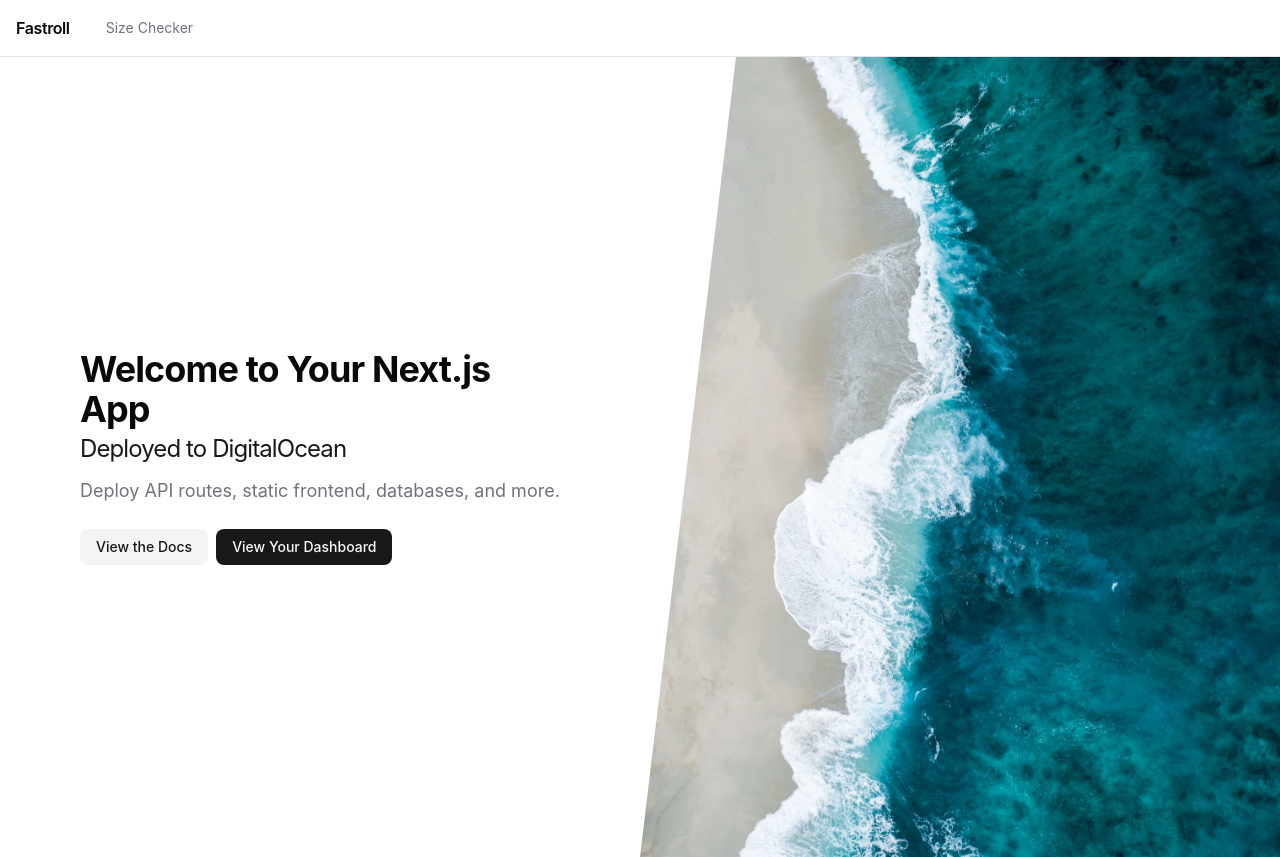
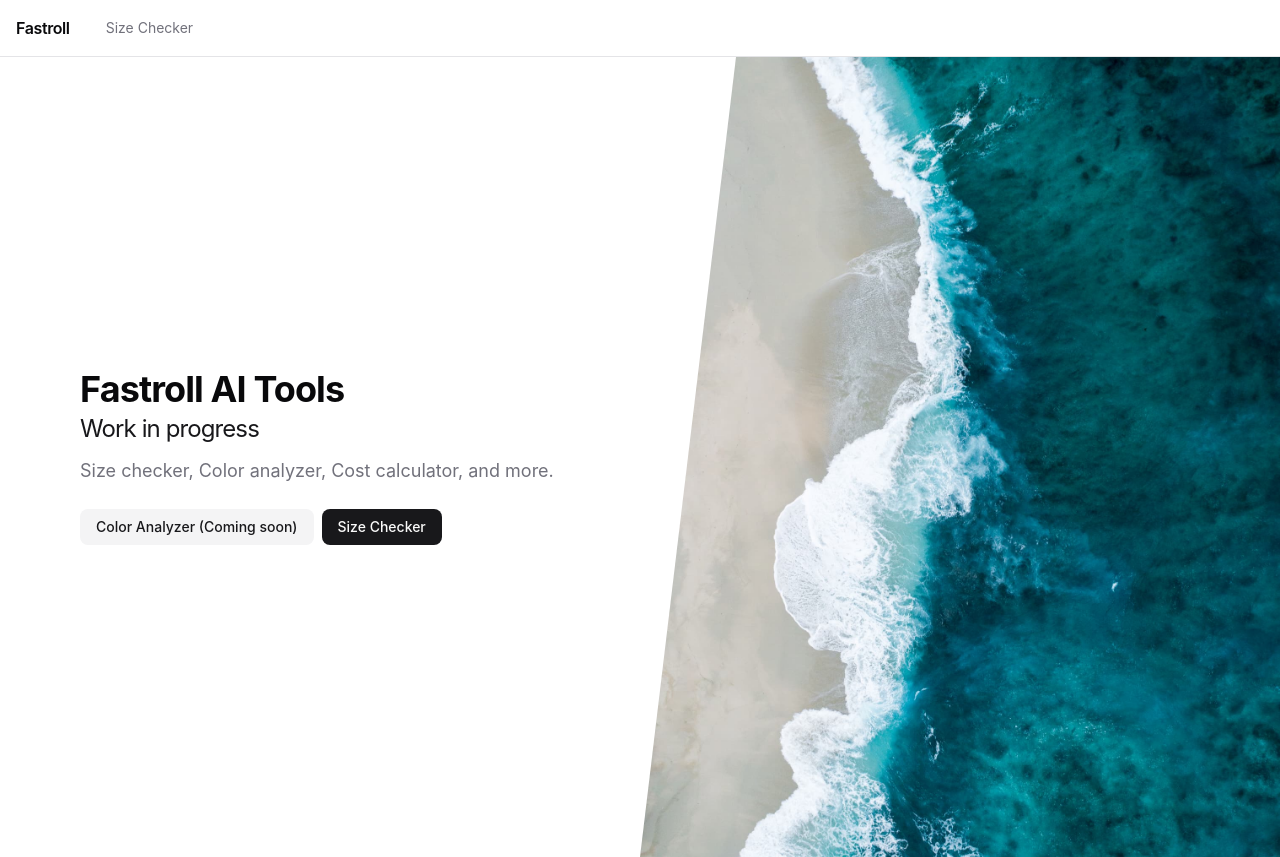
Before and after one commit to kylefoo/fr-costing-engine, a Next.js app: page / in a window 1280 px wide. Built offline with nearby package versions, Linux system fonts and the light colour scheme.

Commit message:
fix navigation

```diff
--- a/app/page.tsx
+++ b/app/page.tsx
@@ -7,24 +7,24 @@ export default function Home() {
     <div className="min-h-screen lg:flex text-lg">
       <div className="lg:w-1/2 relative z-10 flex flex-col justify-center px-10 lg:px-20 py-20 lg:py-0 text-left">
         <h2 className="text-4xl mb-3 font-bold tracking-tight text-foreground">
-          Welcome to Your Next.js App{" "}
+          Fastroll AI Tools{" "}
           <span className="block text-primary text-2xl font-normal mt-1">
-            Deployed to DigitalOcean
+            Work in progress
           </span>
         </h2>
 
         <p className="text-muted-foreground mb-6">
-          Deploy API routes, static frontend, databases, and more.
+          Size checker, Color analyzer, Cost calculator, and more.
         </p>
 
         <div className="flex flex-col sm:flex-row gap-2">
           <Button asChild variant="secondary">
-            <a href="https://www.digitalocean.com/docs/app-platform">
-              View the Docs
+            <a href="/color-analyzer">
+              Color Analyzer (Coming soon)
             </a>
           </Button>
           <Button asChild>
-            <a href="https://cloud.digitalocean.com/apps">View Your Dashboard</a>
+            <a href="/size-checker">Size Checker</a>
           </Button>
         </div>
       </div>
--- a/components/nav/app-nav.tsx
+++ b/components/nav/app-nav.tsx
@@ -14,7 +14,9 @@ export function AppNav() {
   return (
     <nav className="border-b border-border bg-background">
       <div className="max-w-screen-xl mx-auto px-4 flex items-center gap-6 h-14">
-        <span className="font-semibold text-foreground tracking-tight">Fastroll</span>
+        <Link href="/" className="font-semibold text-foreground tracking-tight hover:opacity-75 transition-opacity">
+          Fastroll
+        </Link>
         <div className="flex items-center gap-1">
           {tools.map((tool) => (
             <Link
```
